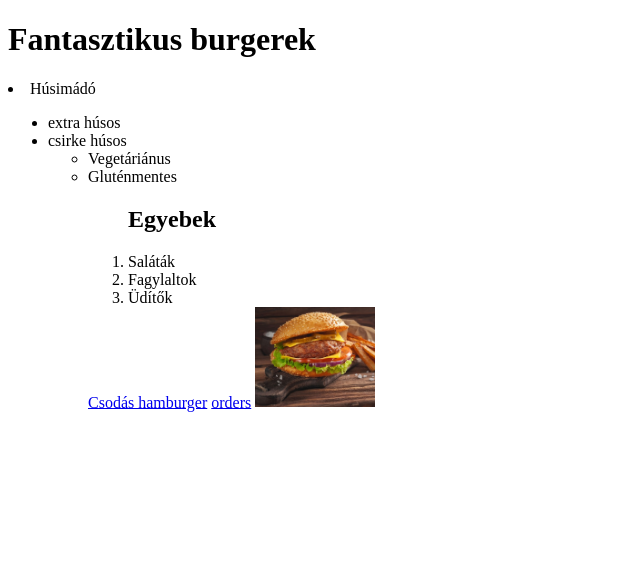
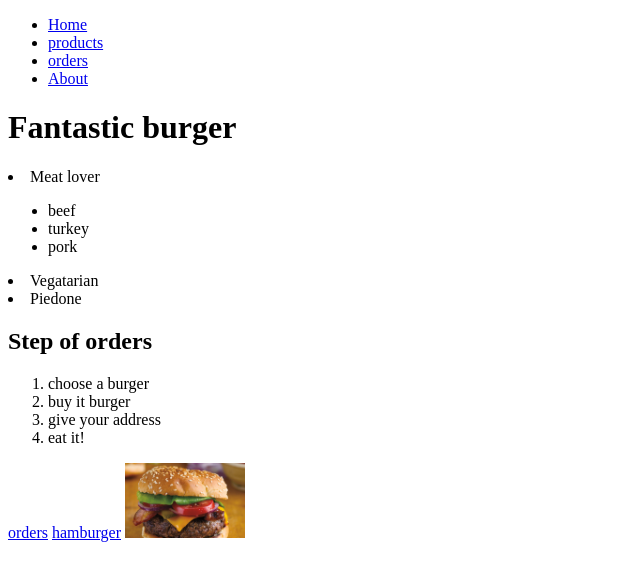
Before and after one commit to bonazsolt/bonazsolt.github.io, a plain HTML site: page index.html in a window 1280 px wide. Shown: the whole page, without its empty margins (0-640 px from the left). Drawn offline with Linux system fonts and the light colour scheme.

Commit message:
init page.

```diff
--- a/index.html
+++ b/index.html
@@ -1,40 +1,52 @@
 <!DOCTYPE html>
 <html lang="en">
+
 <head>
     <meta charset="UTF-8">
     <meta http-equiv="X-UA-Compatible" content="IE=edge">
     <meta name="viewport" content="width=device-width, initial-scale=1.0">
     <title>Egy szuper oldal</title>
 </head>
+
 <body>
-<h1>Fantasztikus burgerek</h1>
+    <ul>
+        <li>
+            <a href="/">Home</a>
+        </li>
+        <li>
+            <a href="pages/products.html">products</a>
+        </li>
+        <li>
+            <a href="pages/orders.html">orders</a>
+        </li>
+        <li>
+            <a href="about.html">About</a>
+        </li>
+    </ul>
+    <h1>Fantastic burger</h1>
 
-    <li>
-        Húsimádó
-        <ul>
-        <li>extra húsos</li>
-        <li>csirke húsos</li>
-        <ul>
-    </li>
-    <li>Vegetáriánus</li>
-    <li>Gluténmentes</li>
+    <li>Meat lover</li>
+    <ul>
+        <li>beef</li>
+        <li>turkey</li>
+        <li>pork</li>
+    </ul>
+    <li>Vegatarian</li>
+    <li>Piedone</li>
 
-<ol>
-    <h2>Egyebek</h2>
-    <li>Saláták</li>
-    <li>Fagylaltok</li>
-    <li>Üdítők</li>
-</ol>
-<a href="https://www.mindmegette.hu/marhahusos-hamburger.recept/">Csodás hamburger</a>
-<a href=""></a>
-<a href="pages/orders.html">orders</a>
-<a target="blank" href="https://www.mindmegette.hu/marhahusos-hamburger.recept/">
-<img width="120" src="img/crop_201603091554_hamburger.jpg" alt="Hamburger">
-
-</a>
+    <h2>Step of orders</h2>
+    <ol>
+        <li>choose a burger</li>
+        <li>buy it burger</li>
+        <li>give your address</li>
+        <li>eat it!</li>
+    </ol>
+    <a href="pages/orders.html">orders</a>
+    <a href="https://www.barbecuebible.com/recipe/great-american-hamburger">hamburger</a>
+    <a target="blank" href="https://www.barbecuebible.com/recipe/great-american-hamburger">
+        <img width="120" src="img/featured-great-american-hamburger-1024x640.jpg" alt="great-american-hamburger">
 
 
+</body>
 
-<a target="blank" href="https://www.mindmegette.hu/marhahusos-hamburger.recept/"></a>
-</body>
 </html>
```
Also changed, not shown: about.html (+36 -26 lines), pages/orders.html (+27 -1 lines), pages/products.html (+26 -2 lines), img/featured-great-american-hamburger-1024x640.jpg (added).
